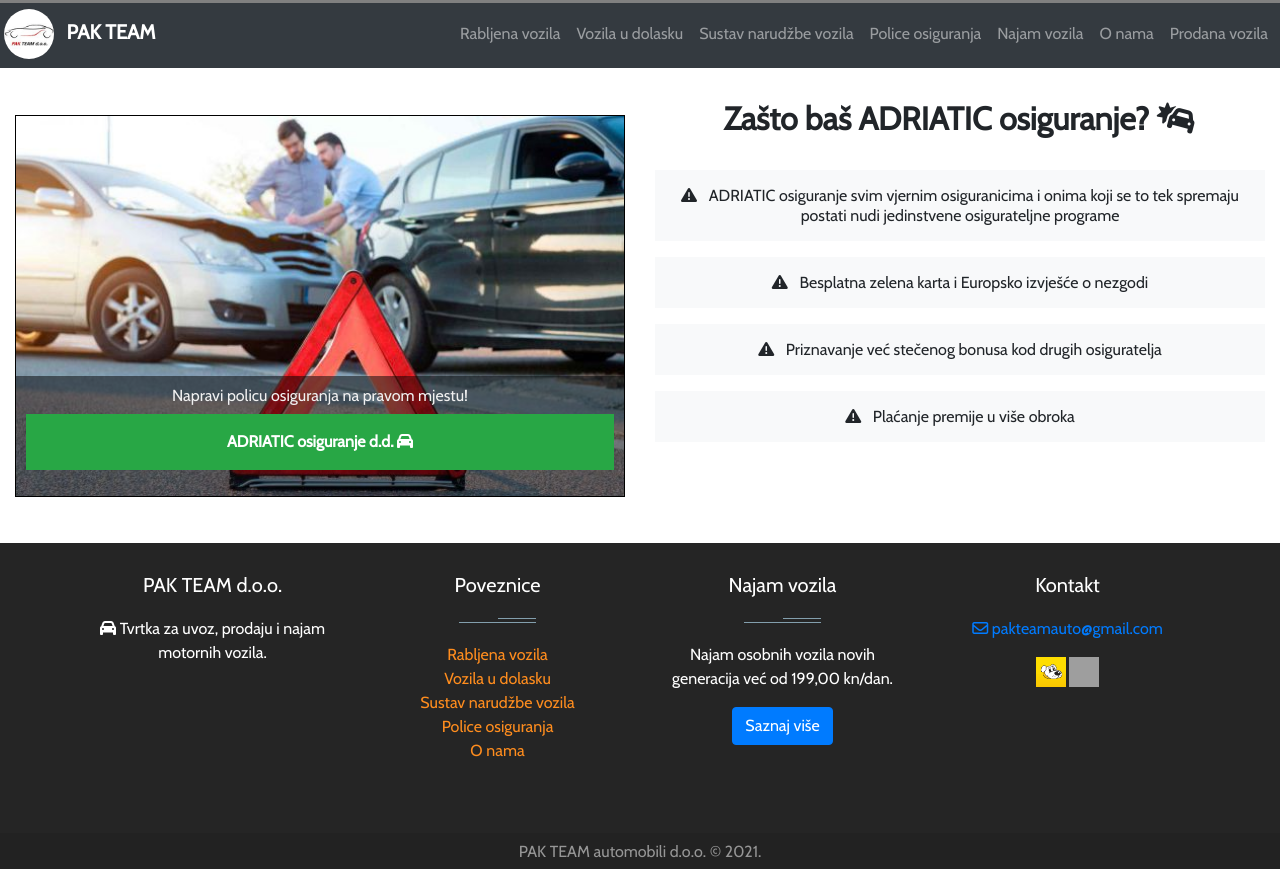
After one commit to Branimir97/pak-team, a Symfony app: template templates/insurance_policies/index.html.twig in a window 1280 px wide. The commit adds this page. Run offline with Twig, Linux system fonts and the light colour scheme; the template is opened without the code that fills it, so the values that code supplies are empty; some libraries are stand-ins or nearby versions; grey boxes are pictures that could not be loaded.

Commit message:
Fixed problems with twig file names

```diff
--- a/src/Service/UploaderHelper.php
+++ b/src/Service/UploaderHelper.php
@@ -10,10 +10,11 @@ class UploaderHelper
     private $coversPath;
     private $soldVehiclesPath;
 
-    public function __construct(string $uploadsPath, string $coversPath)
+    public function __construct(string $uploadsPath, string $coversPath, string $soldVehiclesPath)
     {
         $this->uploadsPath = $uploadsPath;
         $this->coversPath = $coversPath;
+        $this->soldVehiclesPath = $soldVehiclesPath;
     }
 
     public function uploadVehicleImage(UploadedFile $uploadedFile): ?string
--- a/templates/admin_panel/edit.html.twig
+++ b/templates/admin_panel/edit.html.twig
@@ -28,7 +28,7 @@
             {{ include('admin_panel/_form.html.twig', {'button_label': 'Spremi promjene'}) }}
         </div>
         <div class="text-center">
-            {{ include('admin_panel/_delete_sold_vehicles_form.html.twig') }}
+            {{ include('admin_panel/_delete_vehicle_form.html.twig') }}
         </div>
     </div>
 {% endblock %}
--- a/templates/admin_panel/inquirie_list.html.twig
+++ b/templates/admin_panel/inquirie_list.html.twig
@@ -49,8 +49,7 @@
                 <div class="text-center">
                     <a class="btn btn-success"
                        href="mailto:{{ inquirie.email }}">Pošalji email klijentu</a>
-                    <a class="btn btn-danger"
-                       href="{{ path('inquirie_delete', {id:inquirie.id}) }}">Obriši upit</a>
+                    {{ include('admin_panel/_delete_inquirie_form.html.twig') }}
                 </div>
                 <hr>
             </div>
--- a/templates/admin_panel/sold_vehicles_list.html.twig
+++ b/templates/admin_panel/sold_vehicles_list.html.twig
@@ -25,12 +25,14 @@
                     <td>{{ sold_vehicle.title }}</td>
                     <td>{{ sold_vehicle.imagePath }}</td>
                     <td>
-                        {{ include('sold_vehicle/_delete_sold_vehicle_form.html.twig') }}
+                        {{ include('admin_panel/_delete_sold_vehicle_form.html.twig') }}
                     </td>
                 </tr>
             {% else %}
                 <tr>
-                    <td colspan="4" class="text-center">Ne postoji niti jedno prodano vozilo u bazi podataka</td>
+                    <td colspan="4" class="text-center">
+                        Ne postoji niti jedno prodano vozilo u bazi podataka
+                    </td>
                 </tr>
             {% endfor %}
             </tbody>
--- a/templates/base.html.twig
+++ b/templates/base.html.twig
@@ -296,4 +296,10 @@
     </footer>
     </body>
     <script src="{{ asset("js/sidebar.js") }}" type="text/javascript"></script>
+    <script src="https://cdn.jsdelivr.net/npm/bs-custom-file-input/dist/bs-custom-file-input.min.js"></script>
+    <script>
+        $(document).ready(function () {
+            bsCustomFileInput.init()
+        })
+    </script>
 </html>
--- /dev/null
+++ b/templates/insurance_policies/index.html.twig
@@ -0,0 +1,56 @@
+{% extends 'base.html.twig' %}
+
+{% block title %}Police osiguranja{% endblock %}
+{% block stylesheets %}
+    <link rel="stylesheet" href="{{ asset("css/insurance_policies.css") }}">
+{% endblock %}
+
+{% block body %}
+    <div class="container-fluid">
+        <div class="row mt-3">
+            <div class="col-sm-6">
+                <div class="wrapper">
+                    <img src="{{ asset('images/sava-asistencija-osiguranje.jpg') }}"
+                         alt="pak-team_osiguranje">
+                    <div class="content text-center">
+                        <h6>Napravi policu osiguranja na pravom mjestu!</h6>
+                        <p class="bg-success p-3">
+                            <a class="text-white"
+                               target="_blank"
+                               alt="polica_osiguranja"
+                               title="Saznaj više"
+                               href="https://www.adriatic-osiguranje.hr/">
+                                <strong>ADRIATIC osiguranje d.d.</strong>
+                                <i class="fas fa-car"></i>
+                            </a>
+                        </p>
+                    </div>
+                </div>
+            </div>
+            <div class="col-sm-6 text-center">
+                <h2 class="text-center p-3">
+                    <b>
+                        Zašto baš ADRIATIC osiguranje?
+                    </b>
+                    <i class="fas fa-car-crash"></i>
+                </h2>
+                <h6 class="mt-3 bg-light p-3">
+                    <i class="fas fa-exclamation-triangle mr-2"></i>
+                    ADRIATIC osiguranje svim vjernim osiguranicima i onima koji se to tek spremaju postati nudi jedinstvene osigurateljne programe
+                </h6>
+                <h6 class="mt-3 bg-light p-3">
+                    <i class="fas fa-exclamation-triangle mr-2"></i>
+                    Besplatna zelena karta i Europsko izvješće o nezgodi
+                </h6>
+                <h6 class="mt-3 bg-light p-3">
+                    <i class="fas fa-exclamation-triangle mr-2"></i>
+                    Priznavanje već stečenog bonusa kod drugih osiguratelja
+                </h6>
+                <h6 class="mt-3 bg-light p-3">
+                    <i class="fas fa-exclamation-triangle mr-2"></i>
+                    Plaćanje premije u više obroka
+                </h6>
+            </div>
+        </div>
+    </div>
+{% endblock %}
--- a/templates/sold_vehicles/index.html.twig
+++ b/templates/sold_vehicles/index.html.twig
@@ -24,7 +24,7 @@
         <div class="row mt-3 justify-content-center">
             {% for vehicle in vehicles %}
                 <div class="col-sm-3 sold_vehicle-wrapper mb-3">
-                    <img src="{{ asset('uploads/')~vehicle.imagePath }}"
+                    <img src="{{ asset('uploads/soldVehicles/')~vehicle.imagePath }}"
                          alt="{{ vehicle.title }}"
                         title="{{ vehicle.title }}">
                 </div>
```
Also changed, not shown: src/Controller/AdminPanelController.php (+55 -11 lines), src/Controller/InquirieController.php (+1 -38 lines), templates/admin_panel/_delete_inquirie_form.html.twig (added, +9 -0 lines), templates/admin_panel/show.html.twig (+19 -5 lines), 1 other file.
